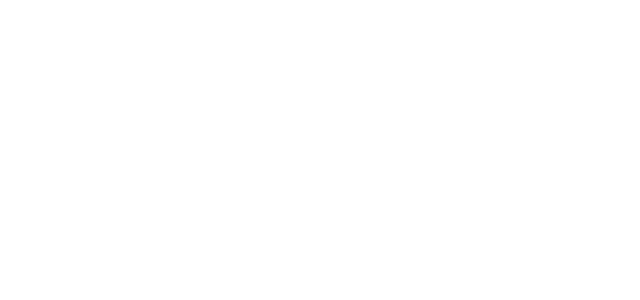
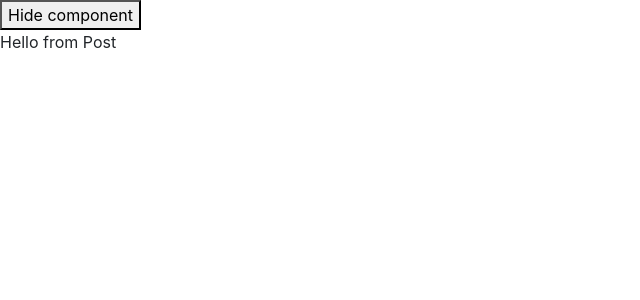
Before and after one commit to shekharmnnit/Runtime_Terror, a React (Create React App) app in the folder frontend/: page /home in a window 1280 px wide. Before the commit this address had no page. Shown: the top 300 px of the page, without its empty margins (0-640 px from the left). Built offline with nearby package versions, Linux system fonts and the light colour scheme; the HTML template or start-up script is replaced by a standard one.

Commit message:
Home Post components

```diff
--- a/frontend/src/App.js
+++ b/frontend/src/App.js
@@ -4,11 +4,14 @@
 import './App.css';
 import Login from './components/Login.tsx'
 import FileUpload from './components/FileUpload.tsx'
+import Home from "./components/Home.tsx";
 function App() {
   return (
     <BrowserRouter>
       <Routes>
         <Route path="/" element={<Login />}>
+        </Route>
+        <Route path="/home" element={<Home />}>
         </Route>
         <Route path="/upload" element={<FileUpload />}> // To be commented, form to handle file upload
         </Route>
--- /dev/null
+++ b/frontend/src/components/Home.tsx
@@ -0,0 +1,17 @@
+import React, { useState } from 'react';
+import Post from './Post.tsx';
+function Home() {
+    const [show, setShow] = useState(true);
+    return (
+        <section>
+            <div>
+                <button onClick={() => setShow(!show)}>
+                    {show ? "Hide" : "Show"} component
+                </button>
+                {show ? <Post /> : null}
+            </div>
+        </section>
+    );
+}
+
+export default Home;
--- /dev/null
+++ b/frontend/src/components/Post.tsx
@@ -0,0 +1,7 @@
+import React, { useState } from 'react';
+function Post() {
+    return (
+        <div>Hello from Post</div>
+    )
+};
+export default Post;
```
